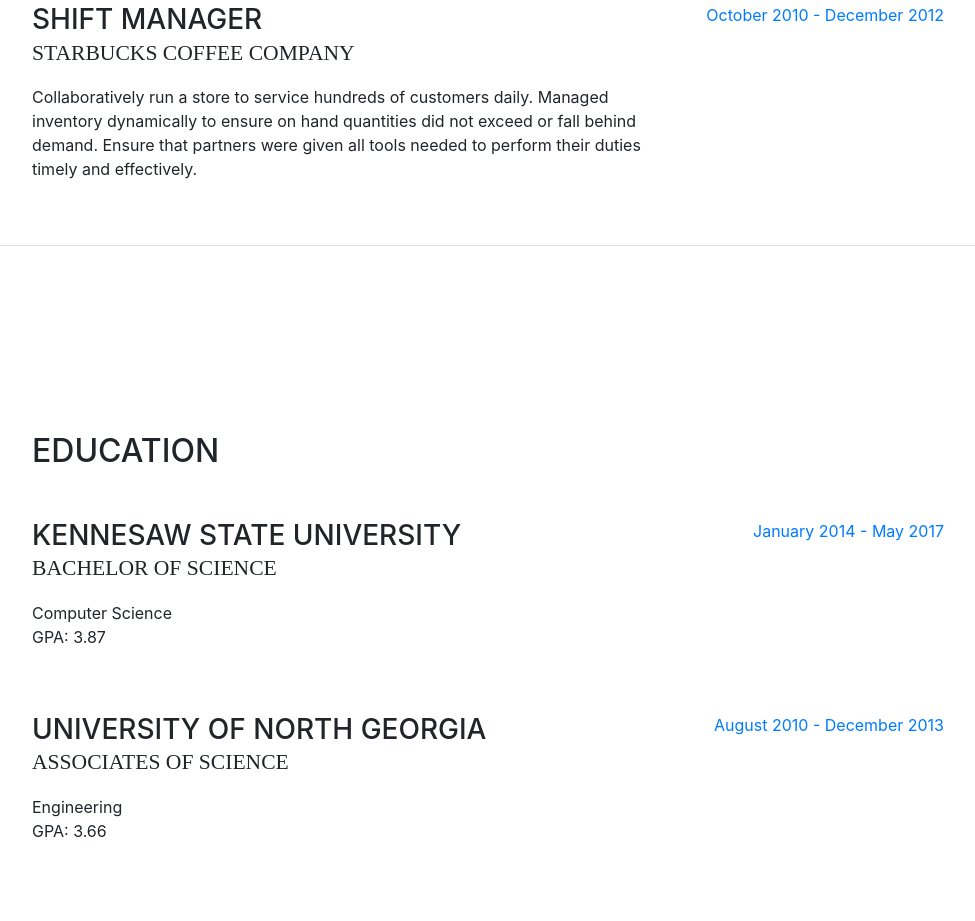
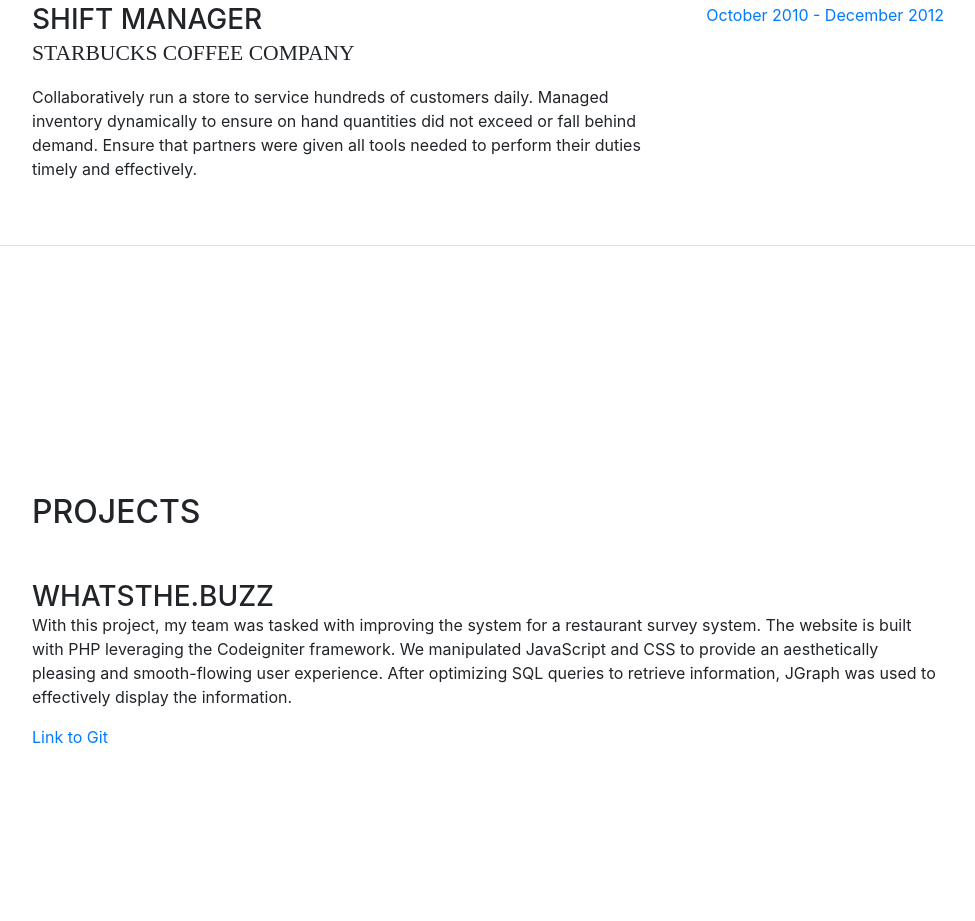
Before and after one commit to ryancmcmichael/ryancmcmichael.github.io, a website with bundled scripts: page index.html in a window 1280 px wide. Shown: the part 1619-2540 px from the top of the page, without its empty margins (288-1263 px from the left). Built offline with nearby package versions, Linux system fonts and the light colour scheme; a web font is replaced by a local one.

Commit message:
Update index.html

```diff
--- a/index.html
+++ b/index.html
@@ -44,6 +44,9 @@
           </li>
           <li class="nav-item">
             <a class="nav-link js-scroll-trigger" href="#experience">Experience</a>
+          </li>
+          <li class="nav-item">
+            <a class="nav-link js-scroll-trigger" href="#projects">Projects</a>
           </li>
           <li class="nav-item">
             <a class="nav-link js-scroll-trigger" href="#education">Education</a>
@@ -135,6 +138,24 @@
         </div>
 
       </section>
+
+      <section class="resume-section p-3 p-lg-5 d-flex flex-column" id="projects">
+        <div class="my-auto">
+          <h2 class="mb-5">Projects</h2>
+
+          <div class="resume-item d-flex flex-column flex-md-row mb-5">
+            <div class="resume-content mr-auto">
+              <h3 class="mb-0">WhatsThe.Buzz</h3>
+              <p>With this project, my team was tasked with improving the system for a restaurant survey system. The website is built with PHP leveraging the Codeigniter framework.
+                We manipulated JavaScript and CSS to provide an aesthetically pleasing and smooth-flowing user experience. After optimizing SQL queries to retrieve information, JGraph was used to effectively display the information.</p>
+              <a href="https://github.com/ryancmcmichael/WhatsTheBuzz">Link to Git</a></div>
+            </div>
+          </div>
+
+        </div>
+
+      </section>
+
 
       <section class="resume-section p-3 p-lg-5 d-flex flex-column" id="education">
         <div class="my-auto">
```
